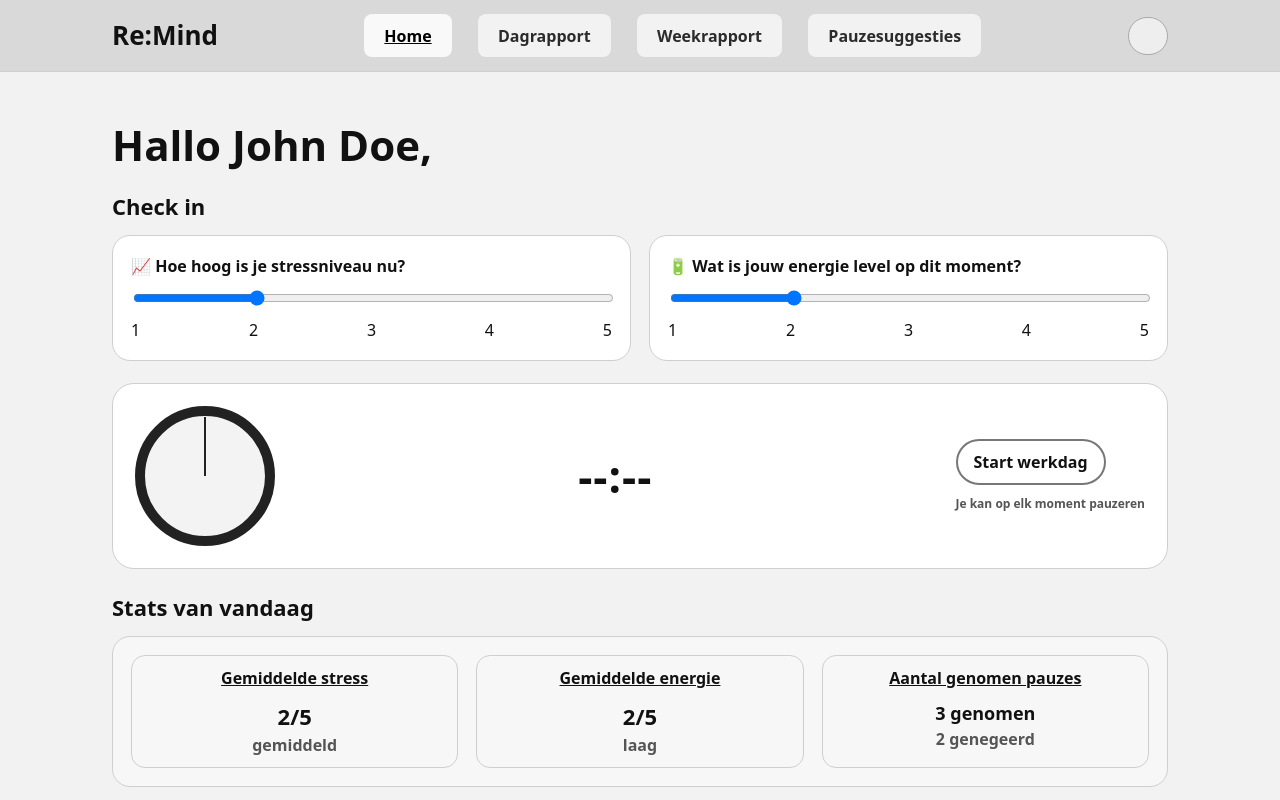
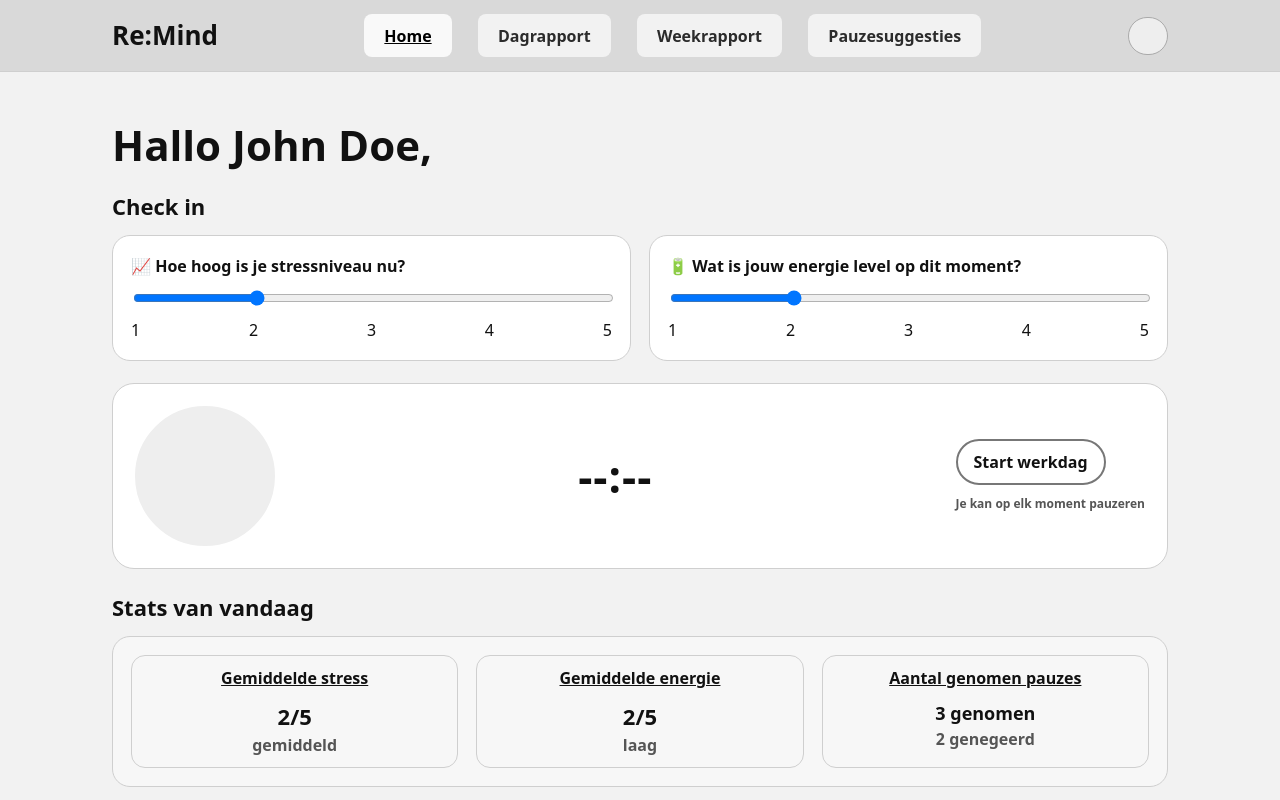
Before and after one commit to MaiteA2005/re-mind_app, a React app in the folder stress-app/frontend/: page / in a window 1280 px wide. Shown: the top 800 px of the page. Built offline with nearby package versions, Linux system fonts and the light colour scheme; the HTML template or start-up script is replaced by a standard one.

Commit message:
update timer

```diff
--- a/stress-app/frontend/src/components/WorkTimerCard.jsx
+++ b/stress-app/frontend/src/components/WorkTimerCard.jsx
@@ -9,26 +9,26 @@ function formatTime(totalSeconds) {
 function CircleProgress({ progress = 0 }) {
   // progress: 0..1
   const size = 140;
-  const stroke = 10;
-  const r = (size - stroke) / 2;
-  const c = 2 * Math.PI * r;
+  const stroke = 70;
+  const r = (size - stroke) / 2; // radius van de cirkel, rekening houdend met stroke
+  const c = 2 * Math.PI * r; // omtrek van de cirkel
   const dash = c * (1 - Math.max(0, Math.min(1, progress)));
 
   return (
     <svg width={size} height={size} aria-label="Timer progress">
-      <circle
+      <circle // dikke grijze cirkel
         cx={size / 2}
         cy={size / 2}
         r={r}
-        stroke="#222"
+        stroke="#eee"
         strokeWidth={stroke}
-        fill="#f3f3f3"
+        fill="#eee"
       />
-      <circle
+      <circle // dunne groene cirkel die de voortgang toont
         cx={size / 2}
         cy={size / 2}
         r={r}
-        stroke="#777"
+        stroke="#ccc"
         strokeWidth={stroke}
         fill="transparent"
         strokeDasharray={c}
@@ -36,14 +36,14 @@ function CircleProgress({ progress = 0 }) {
         transform={`rotate(-90 ${size / 2} ${size / 2})`}
       />
       {/* dunne “wijzer” */}
-      <line
+      {/* <line
         x1={size / 2}
         y1={size / 2}
         x2={size / 2}
         y2={size / 2 - r + 6}
-        stroke="#222"
+        stroke="#46696F"
         strokeWidth="2"
-      />
+      /> */}
     </svg>
   );
 }
@@ -57,7 +57,7 @@ export default function WorkTimerCard() {
   const [breakSeconds, setBreakSeconds] = useState(0);
 
   // Voor de cirkel: neem bijvoorbeeld een “dag” van 8 uur als referentie
-  const dayTargetSeconds = 8 * 60 * 60;
+  const dayTargetSeconds = 8 * 60; //*60
 
   useEffect(() => {
     let timer = null;
```
